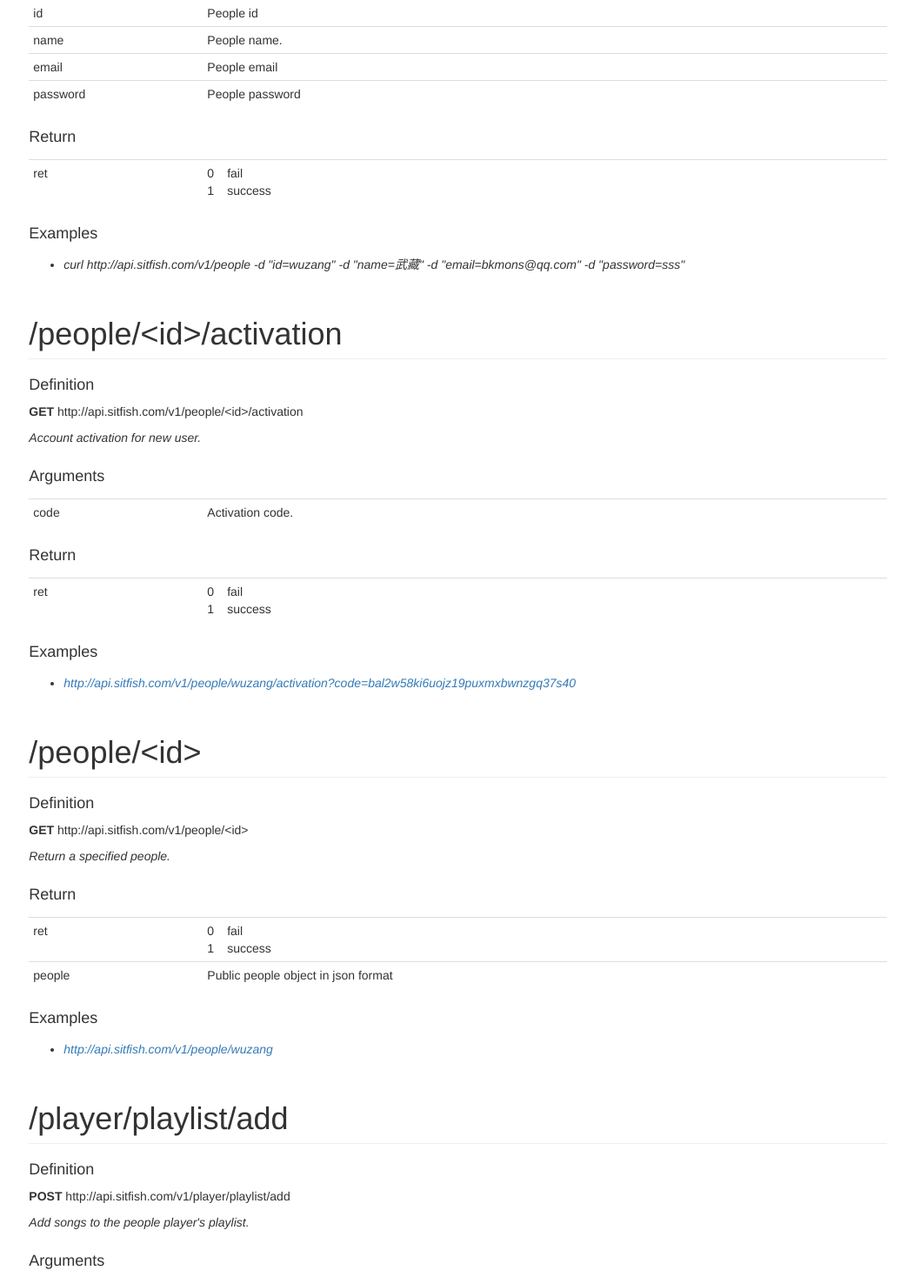
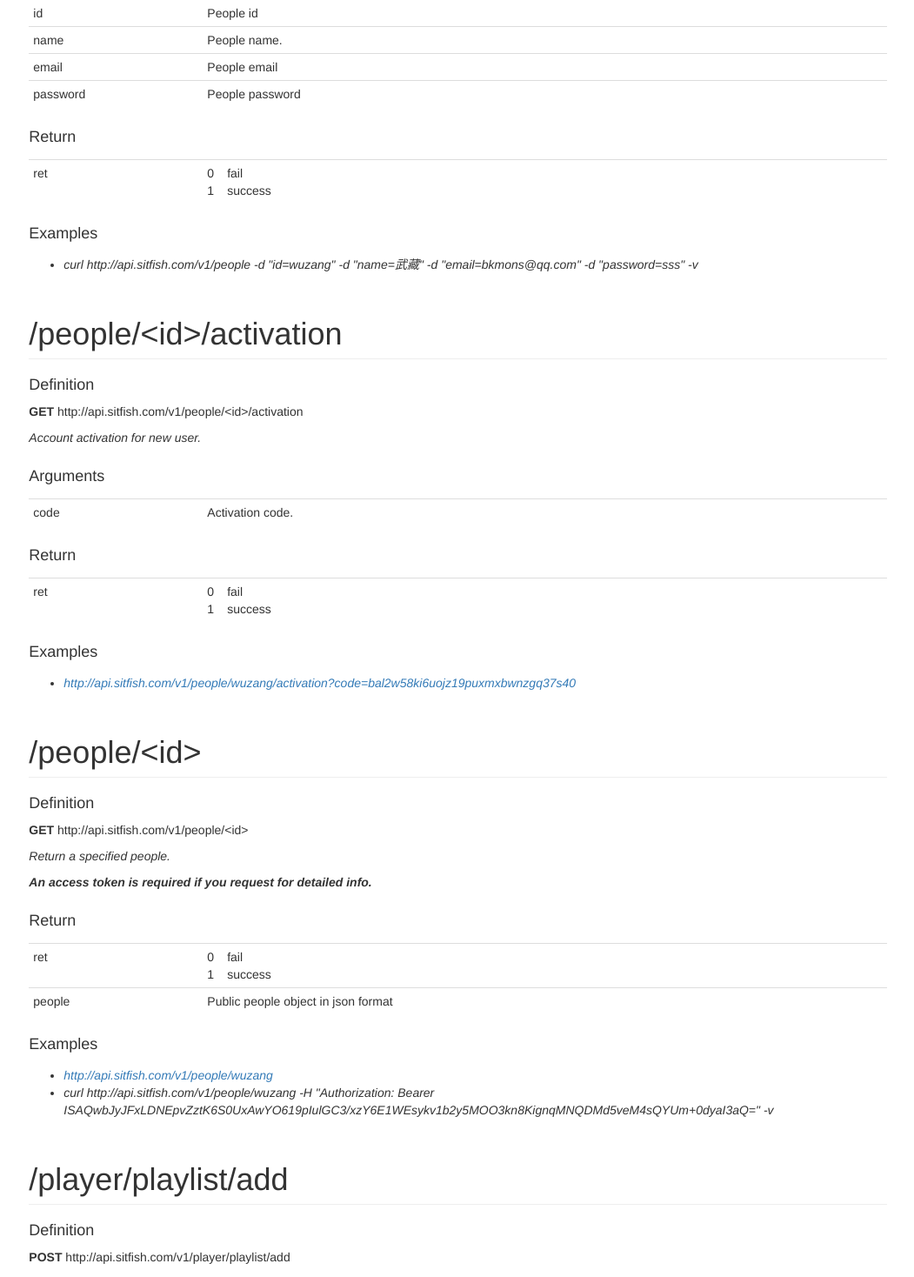
Before and after one commit to OysterWang/sitfish, a Flask app: page /v1 in a window 1280 px wide. Shown: the part 3170-4638 px from the top of the page at 87% size, without its empty margins (220-1271 px from the left). Run offline with Flask 2, Linux system fonts and the light colour scheme; parts of the project's set-up code (start-up, migrations or seed data) failed here and were passed over; some libraries are stand-ins or nearby versions.

Commit message:
Token validate support

```diff
--- a/server/database.py
+++ b/server/database.py
@@ -44,9 +44,9 @@ def encrypt(plaintext, password):
 def decrypt(ciphertext, password):
 	key = sha(password).encode('utf-8')[:32]
 	aes = pyaes.AESModeOfOperationCTR(key)
-	decoded = base64.b64decode(ciphertext.encode('utf-8'))
-	plaintext = aes.decrypt(decoded)
 	try:
+		decoded = base64.b64decode(ciphertext.encode('utf-8'))
+		plaintext = aes.decrypt(decoded)
 		plaintext = plaintext.decode('utf-8')
 	except:
 		plaintext = ''
@@ -179,7 +179,6 @@ class People(Document):
 			'id': self.id,
 			'name': self.name,
 			'email': self.email,
-			'password': self.password,
 			'activation': self.activation.json(),
 			'friend': {
 				'id': self.friend.id if self.friend else '',
--- a/server/server.py
+++ b/server/server.py
@@ -13,6 +13,7 @@ from flask import Flask
 from flask import jsonify
 from flask import request
 from flask import redirect
+from flask import Response
 from flask import render_template
 from database import *
 from functools import wraps
@@ -197,11 +198,26 @@ Detailed info
 @app.route('/v1/people/<id>', methods=['GET'])
 def people_id(id=''):
 	data = {'ret': 0}
-	people = People.objects(id=id).first() if id != '' else People.objects(email=request.args.get('email', default='')).first()
+	status_code = 401
+	people = People.objects(id=id).first()
 	if people:
+		authorization = request.headers.get('Authorization')
+		if authorization:
+			access_token = authorization.split(' ')[-1]
+			if decrypt(access_token, people.activation.code).startswith(people.id + ' '):
+				for token in people.tokens:
+					if token.access_token == access_token:
+						if datetime.datetime.now() > token.time + datetime.timedelta(seconds=token.expire_in):
+							people.update(pull__tokens={'access_token':access_token})
+						else:
+							status_code = 200
+							break
 		data['ret'] = 1
-		data['people'] = people.public_json()
-	return jsonify(**data)
+		data['people'] = people.detail() if status_code == 200 else people.json()
+	resp = jsonify(**data)
+	resp.status_code = status_code
+	return resp
+
 
 @app.route('/v1/player/<id>', methods=['GET'])
 def player(id=''):
--- a/server/templates/v1.html
+++ b/server/templates/v1.html
@@ -283,7 +283,7 @@
 						</table>
 						<h4 class="child-header">Examples</h4>
 						<ul>
-							<li><i>curl http://api.sitfish.com/v1/people -d "id=wuzang" -d "name=武藏" -d "email=bkmons@qq.com" -d "password=sss"</i></li>
+							<li><i>curl http://api.sitfish.com/v1/people -d "id=wuzang" -d "name=武藏" -d "email=bkmons@qq.com" -d "password=sss" -v</i></li>
 						</ul>
 						<br><br>
 					</section>
@@ -325,7 +325,7 @@
 						</table>
 						<h4 class="child-header">Examples</h4>
 						<ul>
-							<li><a target="_blank" href="/{{ version }}/people/wuzang/activation?code=bal2w58ki6uojz19puxmxbwnzgq37s40"><i>http://{{ host }}/{{ version }}/people/wuzang/activation?code=bal2w58ki6uojz19puxmxbwnzgq37s40</i></a></li>
+							<li><a target="_blank" href="/{{ version }}/people/wuzang/activation?code=281eqshd9zjcw0pbivmlgjoohfmxkd9s"><i>http://{{ host }}/{{ version }}/people/wuzang/activation?code=bal2w58ki6uojz19puxmxbwnzgq37s40</i></a></li>
 						</ul>
 						<br><br>
 					</section>
@@ -334,6 +334,7 @@
 						<h4>Definition</h4>
 						<p><b>GET</b> http://{{ host }}/{{ version }}/people/&lt;id&gt;</p>
 						<p><i>Return a specified people.</i></p>
+						<p><b><i>An access token is required if you request for detailed info.</i></b></p>
 						<h4 class="child-header">Return</h4>
 						<table class="table table-condensed">
 							<tbody>
@@ -363,6 +364,7 @@
 						<h4 class="child-header">Examples</h4>
 						<ul>
 							<li><a target="_blank" href="/{{ version }}/people/wuzang"><i>http://{{ host }}/{{ version }}/people/wuzang</i></a></li>
+							<li><i>curl http://api.sitfish.com/v1/people/wuzang -H "Authorization: Bearer ISAQwbJyJFxLDNEpvZztK6S0UxAwYO619pIulGC3/xzY6E1WEsykv1b2y5MOO3kn8KignqMNQDMd5veM4sQYUm+0dyaI3aQ=" -v</i></li>
 						</ul>
 						<br><br>
 					</section>
@@ -805,7 +807,7 @@
 						</table>
 						<h4 class="child-header">Examples</h4>
 						<ul>
-							<li><i>curl http://api.sitfish.com/v1/oauth2/tokens -d "grant_type=password" -d "username=wuzang" -d "password=sss"</i></li>
+							<li><i>curl http://api.sitfish.com/v1/oauth2/tokens -d "grant_type=password" -d "username=wuzang" -d "password=sss" -v</i></li>
 						</ul>
 						<br><br>
 					</section>
```
